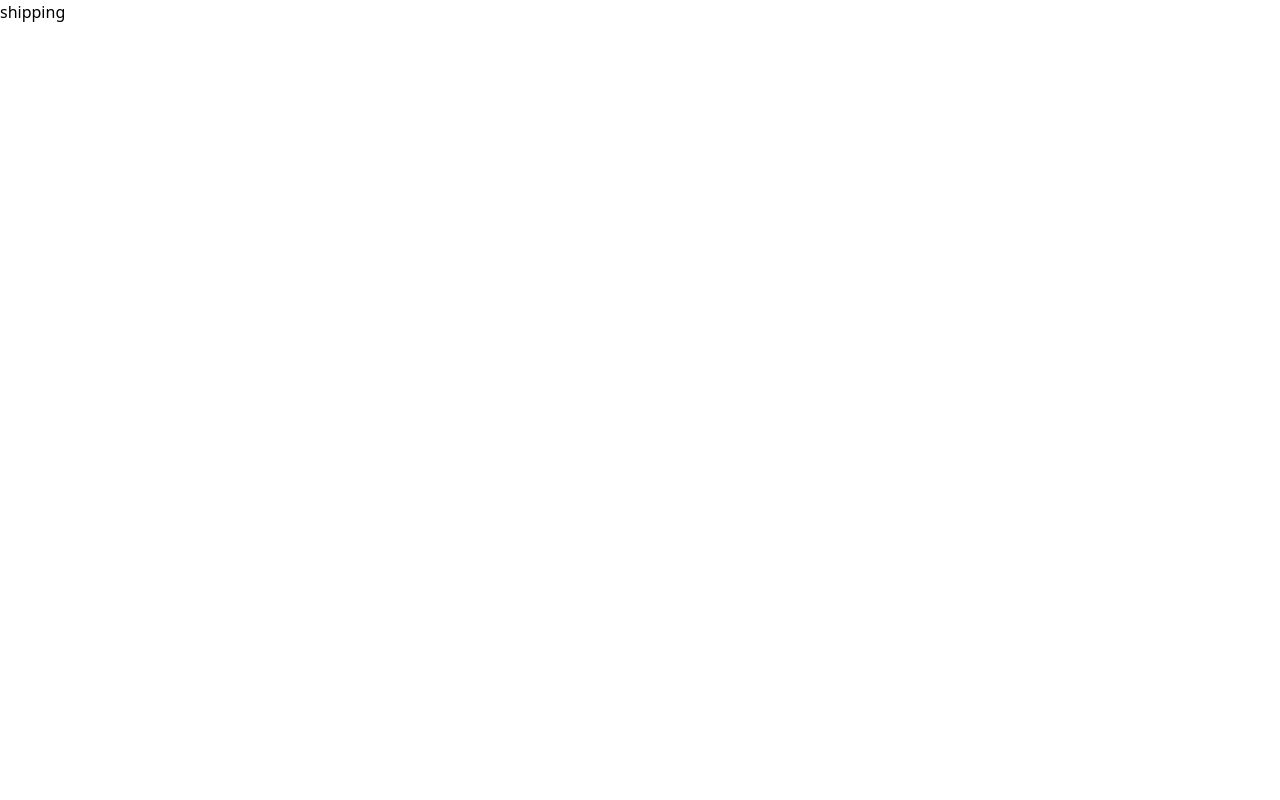
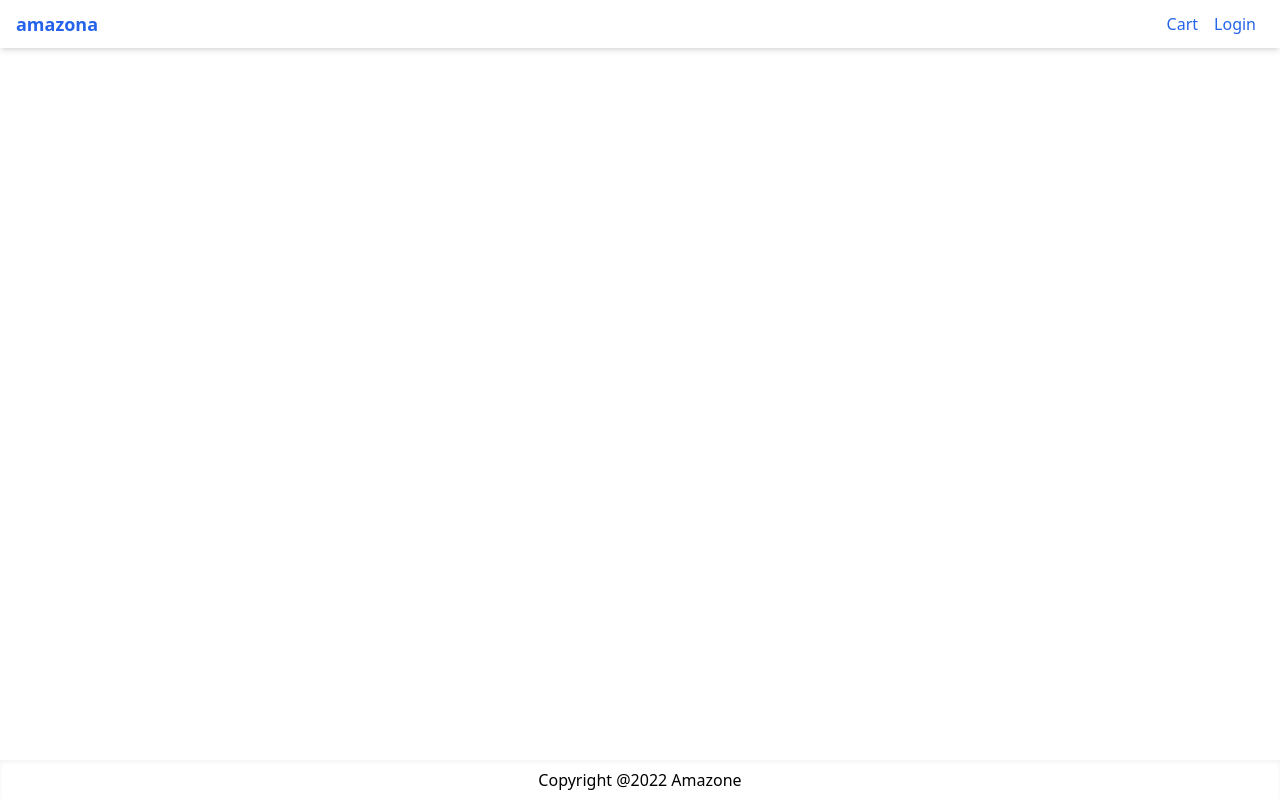
Before and after one commit to capmahin/Project-amazone, a Next.js app: page /shipping in a window 1280 px wide. Built offline with nearby package versions, Linux system fonts and the light colour scheme; no server answers.

Commit message:
add layout

```diff
--- a/pages/shipping.js
+++ b/pages/shipping.js
@@ -1,7 +1,10 @@
+import Layout from "@/components/Layout"
 import React from 'react'
 
-export default function shipping() {
+export default function ShippingScreen() {
   return (
-    <div>shipping</div>
+    <Layout title="Shipping Address">
+
+    </Layout>
   )
 }
```
